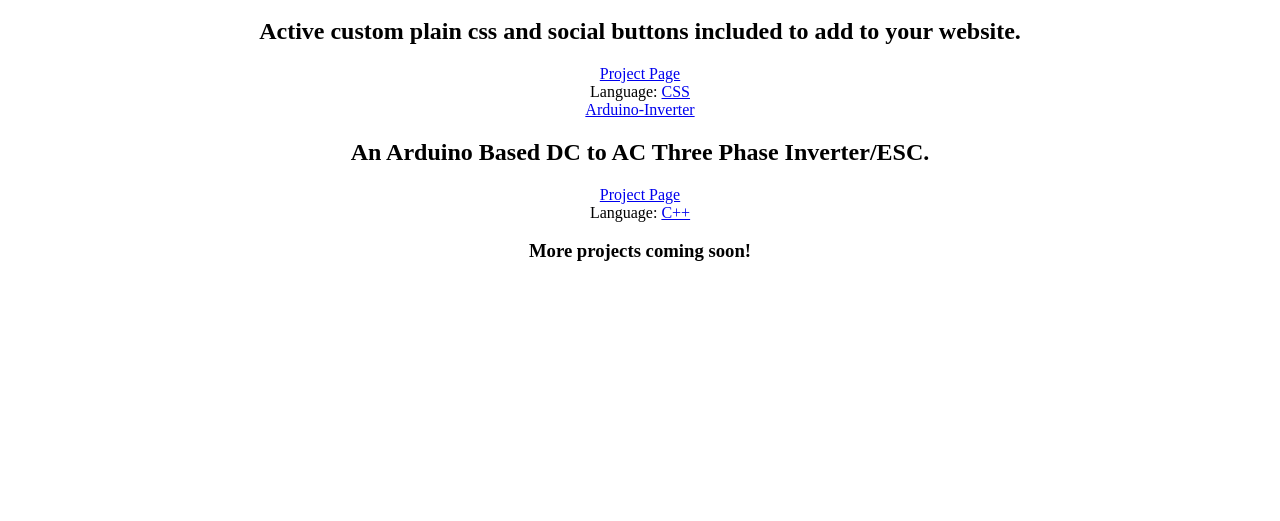
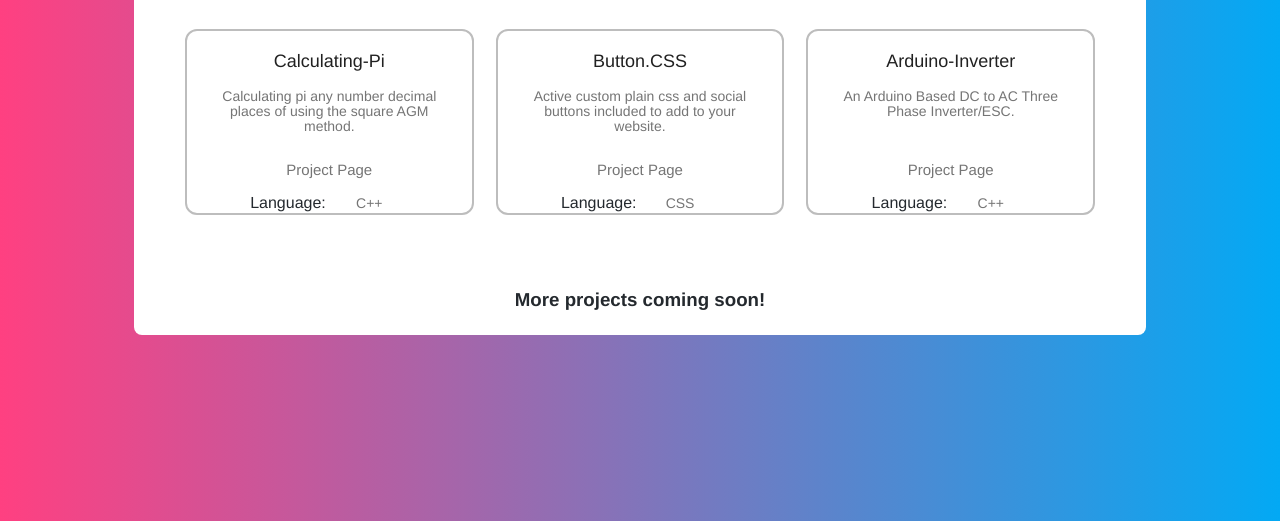
Before and after one commit to benjiofficial/benjiofficial.github.io, a plain HTML site: page index.html in a window 1280 px wide. Shown: the part 279-800 px from the top of the page. Drawn offline with Linux system fonts and the light colour scheme; a script that the page names is missing.

Commit message:
Re-added Styles

```diff
--- a/index.html
+++ b/index.html
@@ -6,7 +6,7 @@
     <title>Benjamin Brown</title>
     <meta name="viewport" content="width=device-width, initial-scale=1">
     <link rel="shortcut icon" href="https://cdn3.iconfinder.com/data/icons/inficons/512/github.png" />
-
+    <link rel="stylesheet" type="text/css" media="screen" href="main.css" />
     <script src="main.js"></script>
 </head>
 <body>
```
